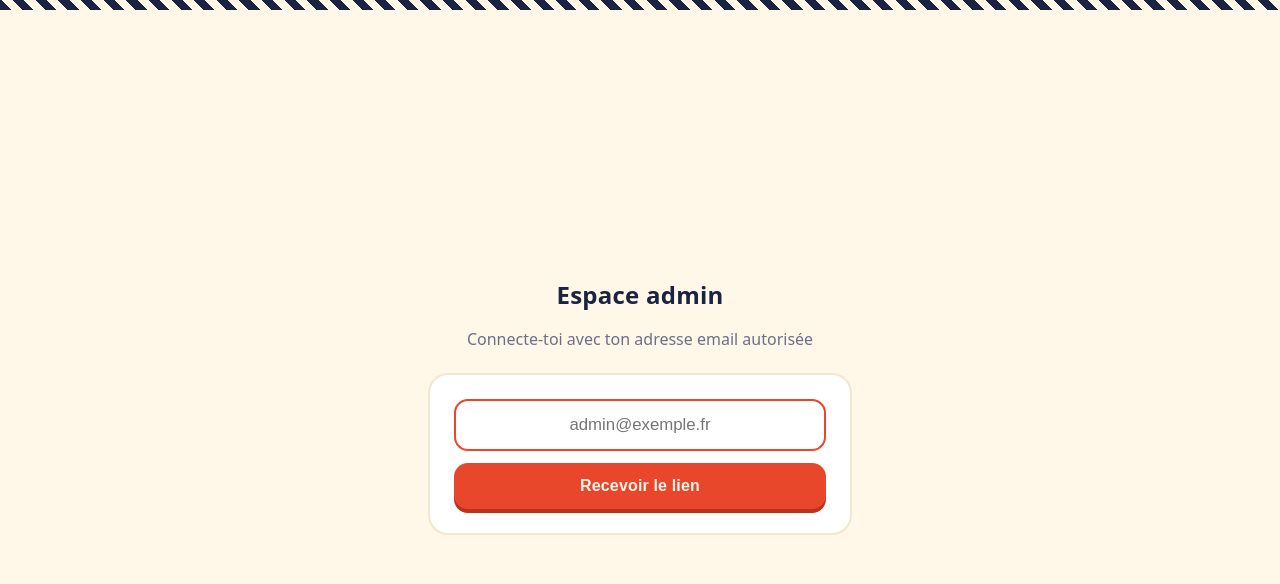
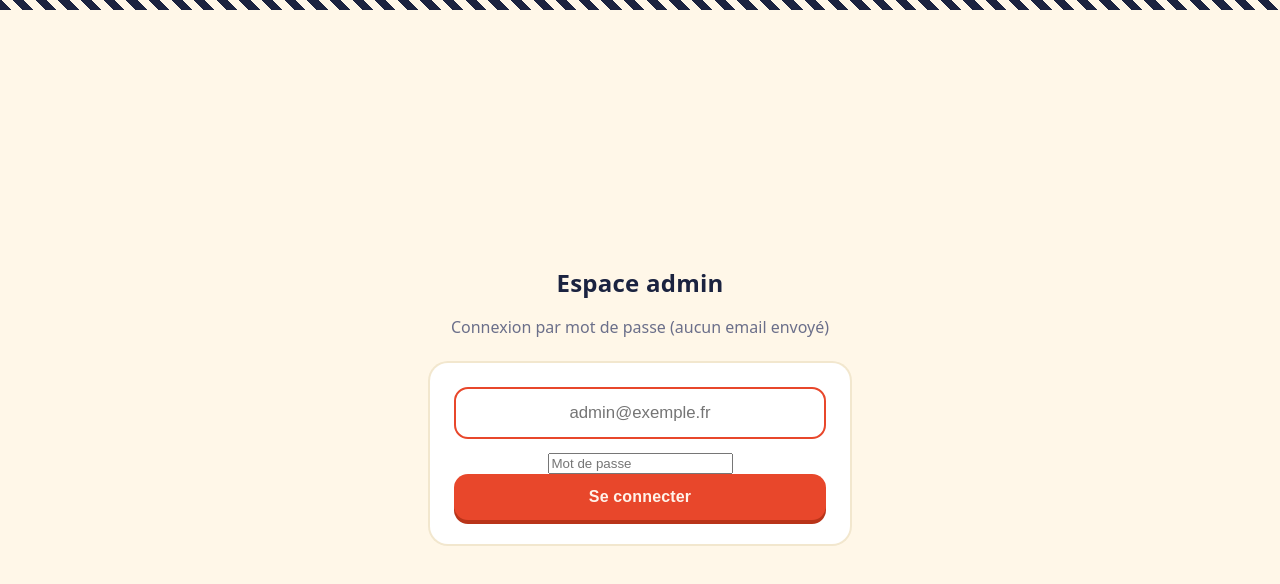
Before and after one commit to nevo421/Dev-vote-caisse-a-savon, a React (Vite) app: page /admin in a window 1280 px wide. Shown: the top 584 px of the page. Built offline with nearby package versions, Linux system fonts and the light colour scheme; no server answers.

Commit message:
Switch admin login to password instead of magic link
If the day's 500-email SMTP quota gets used up by voters, an
admin magic link would silently fail to send too. signInWithPassword
needs no email at all, so admin access stays available regardless
of remaining email quota.

```diff
--- a/src/pages/Admin.tsx
+++ b/src/pages/Admin.tsx
@@ -1,15 +1,16 @@
 import { useEffect, useState, FormEvent } from 'react'
 import { supabase } from '../lib/supabase'
-import { isValidEmail, normalizeEmail } from '../lib/email'
+import { normalizeEmail } from '../lib/email'
 import AdminAddCaisse from '../components/AdminAddCaisse'
 import AdminResults from '../components/AdminResults'
 import AdminCaissesList from '../components/AdminCaissesList'
 
-type Status = 'loading' | 'anon' | 'sent' | 'denied' | 'admin'
+type Status = 'loading' | 'anon' | 'denied' | 'admin'
 
 export default function Admin() {
   const [status, setStatus] = useState<Status>('loading')
   const [email, setEmail] = useState('')
+  const [password, setPassword] = useState('')
   const [error, setError] = useState<string | null>(null)
   const [submitting, setSubmitting] = useState(false)
   const [tab, setTab] = useState<'add' | 'caisses' | 'results'>('add')
@@ -33,23 +34,24 @@
     setError(null)
 
     const normalized = normalizeEmail(email)
-    if (!isValidEmail(normalized)) {
-      setError('Adresse email invalide.')
+    if (!normalized || !password) {
+      setError('Email et mot de passe obligatoires.')
       return
     }
 
     setSubmitting(true)
-    const { error: otpError } = await supabase.auth.signInWithOtp({
+    const { error: authError } = await supabase.auth.signInWithPassword({
       email: normalized,
-      options: { emailRedirectTo: `${window.location.origin}/admin` },
+      password,
     })
     setSubmitting(false)
 
-    if (otpError) {
-      setError('Une erreur est survenue, réessaie dans un instant.')
+    if (authError) {
+      setError('Identifiants incorrects.')
       return
     }
-    setStatus('sent')
+
+    checkAccess()
   }
 
   async function handleSignOut() {
@@ -61,18 +63,6 @@
     return (
       <div className="page">
         <span className="spinner" />
-      </div>
-    )
-  }
-
-  if (status === 'sent') {
-    return (
-      <div className="page">
-        <div className="success-icon">📩</div>
-        <h1>Vérifie ta boîte mail</h1>
-        <p className="subtitle">
-          On t'a envoyé un lien à <strong>{normalizeEmail(email)}</strong> pour accéder à l'admin.
-        </p>
       </div>
     )
   }
@@ -93,7 +83,7 @@
     return (
       <div className="page">
         <h1>Espace admin</h1>
-        <p className="subtitle">Connecte-toi avec ton adresse email autorisée</p>
+        <p className="subtitle">Connexion par mot de passe (aucun email envoyé)</p>
 
         <form className="card" onSubmit={handleSubmit}>
           <input
@@ -103,12 +93,19 @@
             value={email}
             onChange={(e) => setEmail(e.target.value)}
             autoFocus
+            style={{ marginBottom: 12 }}
+          />
+          <input
+            type="password"
+            placeholder="Mot de passe"
+            value={password}
+            onChange={(e) => setPassword(e.target.value)}
           />
 
           {error && <div className="error" style={{ marginBottom: 12 }}>{error}</div>}
 
           <button className="btn" type="submit" disabled={submitting}>
-            {submitting ? <span className="spinner" /> : 'Recevoir le lien'}
+            {submitting ? <span className="spinner" /> : 'Se connecter'}
           </button>
         </form>
       </div>
```
